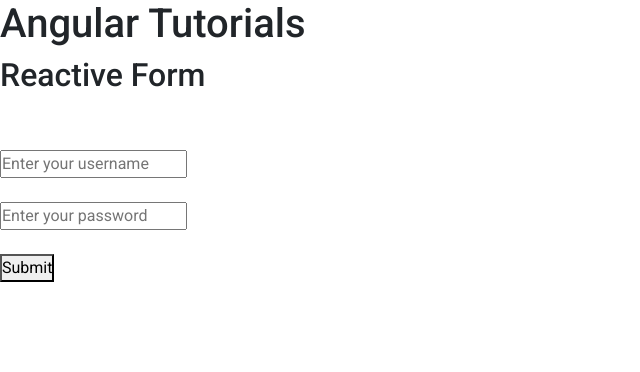
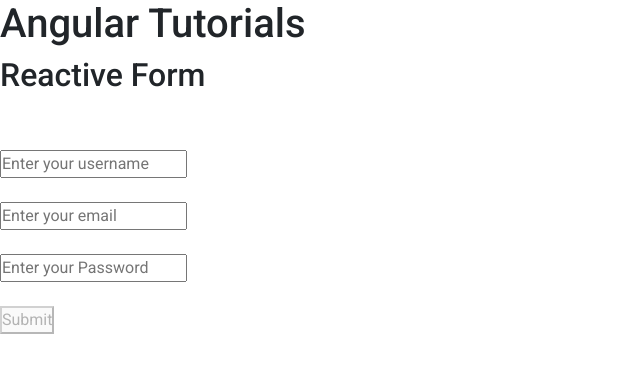
Before and after one commit to akashTedulab/Angular, an Angular app in the folder app/: page / in a window 1280 px wide. Shown: the top 372 px of the page, without its empty margins (0-640 px from the left). Built offline with nearby package versions, Linux system fonts and the light colour scheme.

Commit message:
Reactive-Forms-Validations

```diff
--- a/app/src/app/app.component.html
+++ b/app/src/app/app.component.html
@@ -3,9 +3,17 @@
 <br /> <br />
 
 <form [formGroup]="loginForm" (ngSubmit)="login()">
-    <input type="text" name="username" placeholder="Enter your username" formControlName="username">
-    <br /><br />
-    <input type="password" name="password" placeholder="Enter your password" formControlName="password">
-    <br /><br />
-    <button>Submit</button>
+    <input type="text" placeholder="Enter your username" name="username" formControlName="username">
+    <br />
+    <span style="color:red" *ngIf="user && user.invalid && user.touched">Username is required</span>
+    <br />
+    <input type="email" placeholder="Enter your email" name="email" formControlName="email">
+    <br />
+    <span style="color:red" *ngIf="email && email.invalid && email.touched">Please Enter valid Email</span>
+    <br />
+    <input type="password" placeholder="Enter your Password" name="password" formControlName="password">
+    <br />
+    <span style="color:red" *ngIf="password && password.invalid && password.touched">Please Enter valid password</span>
+    <br/>
+    <button [disabled]="loginForm.invalid">Submit</button>
 </form>
--- a/app/src/app/app.component.ts
+++ b/app/src/app/app.component.ts
@@ -1,5 +1,5 @@
 import { Component } from '@angular/core';
-import { FormGroup, FormControlName, FormControl } from '@angular/forms';
+import { FormControl, FormControlName, FormGroup, Validators } from '@angular/forms';
 
 @Component({
   selector: 'app-root',
@@ -11,10 +11,20 @@
  title = 'Angular Tutorials';
  title2 = "Reactive Form";
  loginForm = new FormGroup({
-  username: new FormControl(''),
-  password: new FormControl('')
- })
+  username: new FormControl('', [Validators.required,  Validators.pattern('[a-z A-Z]+$')]),
+  email: new FormControl('', [Validators.email, Validators.required]),
+  password: new FormControl('',[Validators.minLength(5), Validators.required])
+ });
  login(){
   console.log(this.loginForm.value)
  }
+ get user(){
+  return this.loginForm.get('username')
+ }
+ get email(){
+  return this.loginForm.get('email')
+ }
+ get password(){
+  return this.loginForm.get('password')
+ }
 }
```
